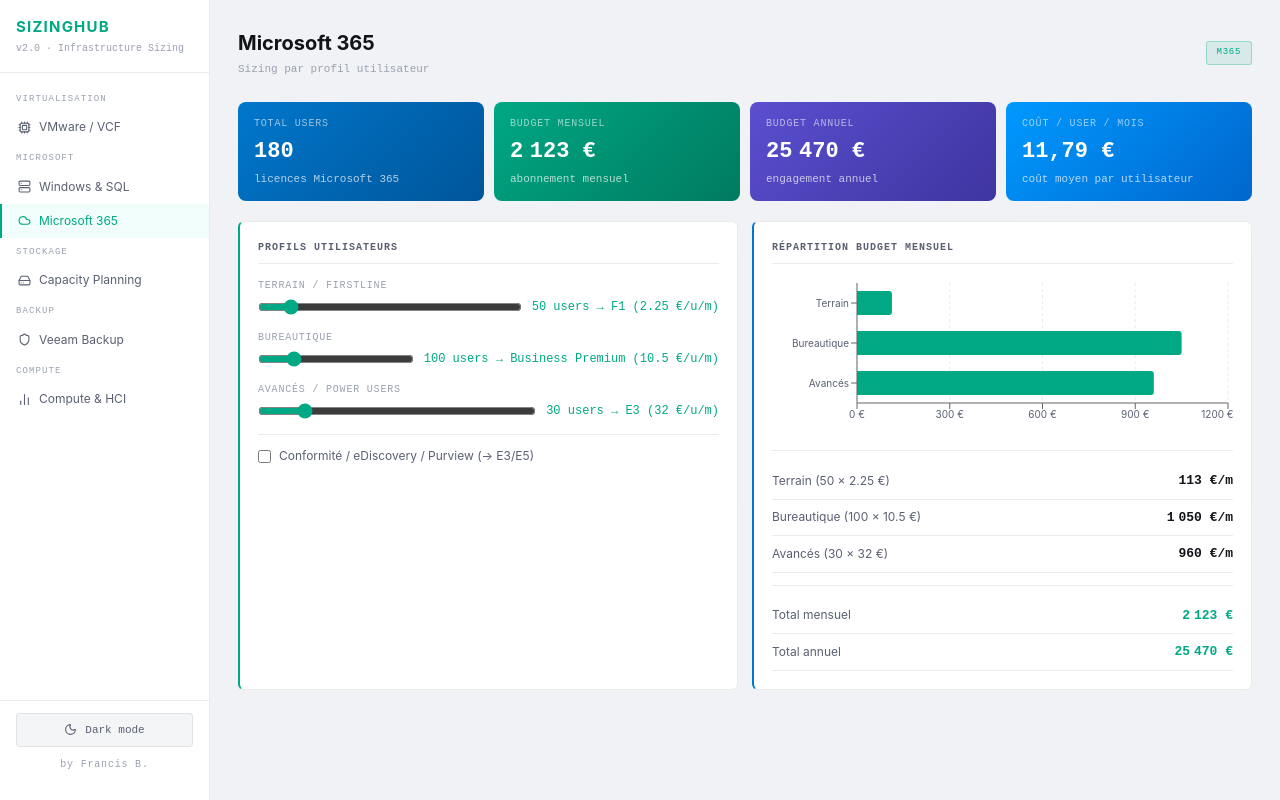
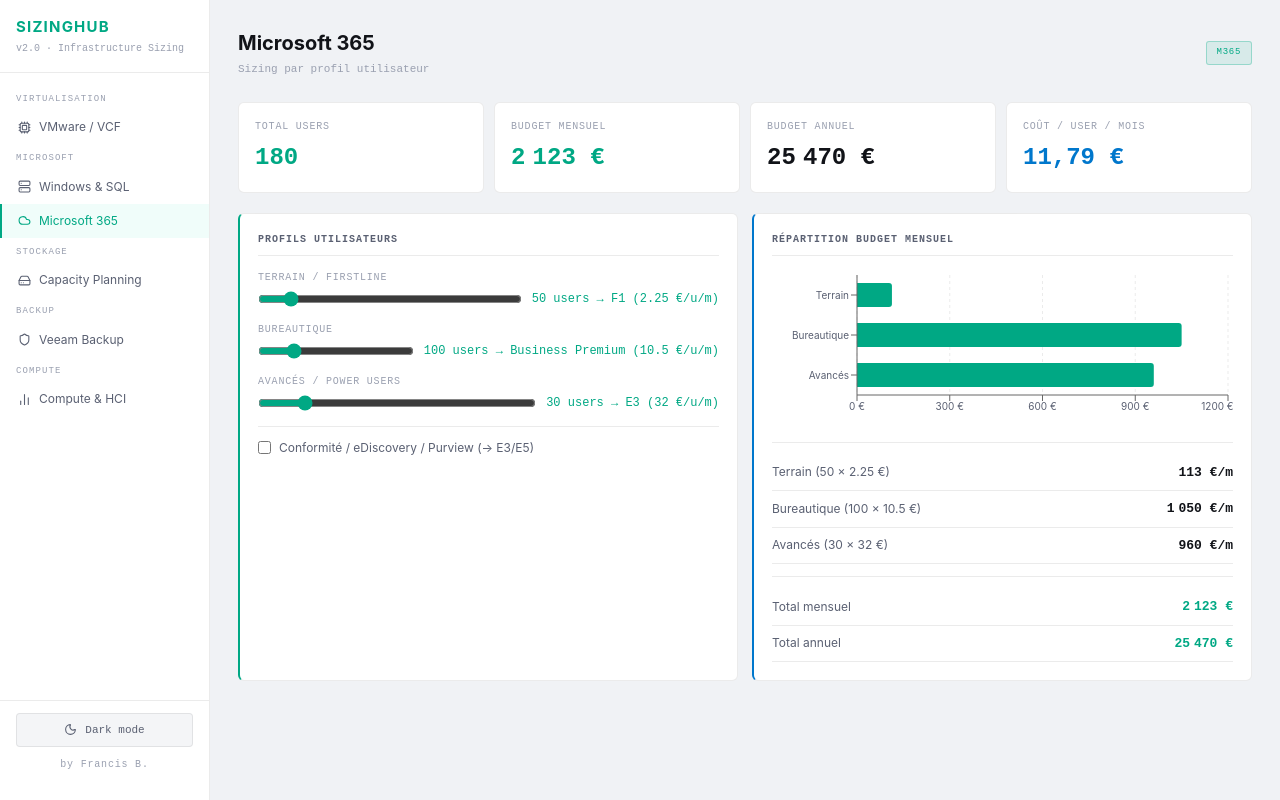
Before and after one commit to darknrall89/SizingHUB, a React (Vite) app: page / in a window 1280 px wide. Both pictures are taken after a click on the element "Microsoft 365". Built offline with nearby package versions, Linux system fonts and the light colour scheme.

Commit message:
feat: Capacity Planning - navigation onglets Classic / Constructeur / HCI

```diff
--- a/src/SizingHub.jsx
+++ b/src/SizingHub.jsx
@@ -48,13 +48,11 @@
 const fmt = (n, dec=0) => Number.isFinite(n) ? n.toLocaleString("fr-FR",{maximumFractionDigits:dec}) : "—";
 
 // ─── UI primitives ────────────────────────────────────────────────────────────
-function KpiCard({label, value, color, sub, bg, th}) {
-  const hasBg = !!bg;
+function KpiCard({label, value, color, th}) {
   return (
-    <div style={{background:hasBg?bg:th.cardBg, border:hasBg?"none":`1px solid ${th.border}`, borderRadius:8, padding:"14px 16px"}}>
-      <div style={{fontSize:10, color:hasBg?"rgba(255,255,255,0.6)":th.t3, fontFamily:"monospace", textTransform:"uppercase", letterSpacing:"0.08em", marginBottom:4}}>{label}</div>
-      <div style={{fontSize:22, fontWeight:700, fontFamily:"monospace", color:hasBg?"#fff":(color||th.accent)}}>{value}</div>
-      {sub&&<div style={{fontSize:11, color:hasBg?"rgba(255,255,255,0.7)":th.t3, fontFamily:"monospace", marginTop:3}}>{sub}</div>}
+    <div style={{background:th.cardBg, border:`1px solid ${th.border}`, borderRadius:6, padding:16}}>
+      <div style={{fontSize:10, color:th.t3, fontFamily:"monospace", textTransform:"uppercase", letterSpacing:"0.08em", marginBottom:6}}>{label}</div>
+      <div style={{fontSize:24, fontWeight:600, fontFamily:"monospace", color:color||th.accent}}>{value}</div>
     </div>
   );
 }
@@ -502,10 +500,10 @@
     <div>
       <InfoBox th={th}>Windows Server vendu par packs de 2 cœurs, minimum 16 cœurs/serveur. Datacenter = VMs illimitées. Standard = 2 VMs/licence.</InfoBox>
       <div style={{display:"grid",gridTemplateColumns:isMobile?"repeat(2,1fr)":"repeat(4,1fr)",gap:10,marginBottom:20}}>
-        <KpiCard label="Packs WS" value={fmt(r.wsLicenses)} sub={servers+" serveurs × "+coresPerServer+" cœurs"} bg="linear-gradient(135deg,#0077cc,#005599)" th={th} />
-        <KpiCard label="Packs SQL" value={fmt(r.sqlLicenses)} sub={sqlInstances+" instances SQL"} bg="linear-gradient(135deg,#5a4fcf,#3d35a0)" th={th} />
-        <KpiCard label="VMs couvertes" value={wsEdition==="datacenter"?"Illimitées":fmt(vms)} sub={wsEdition==="datacenter"?"Datacenter":"Standard"} bg="linear-gradient(135deg,#00a884,#007a60)" th={th} />
-        <KpiCard label="Statut SQL" value={sqlWarn?"⚠ WARN":"✓ OK"} sub={sqlWarn?"Limite Standard dépassée":"Configuration valide"} bg={sqlWarn?"linear-gradient(135deg,#d97706,#b45309)":"linear-gradient(135deg,#00a884,#007a60)"} th={th} />
+        <KpiCard label="Packs WS" value={fmt(r.wsLicenses)} th={th} />
+        <KpiCard label="Packs SQL" value={fmt(r.sqlLicenses)} color={th.accent2} th={th} />
+        <KpiCard label="VMs couvertes" value={wsEdition==="datacenter"?"Illimitées":fmt(vms)} color={th.t1} th={th} />
+        <KpiCard label="Statut SQL" value={sqlWarn?"WARN":"OK"} color={sqlWarn?th.warn:th.accent} th={th} />
       </div>
       <div style={{display:"grid",gridTemplateColumns:isMobile?"1fr":"1fr 1fr",gap:14}}>
         <Card accent="accent" th={th}>
@@ -571,10 +569,10 @@
   return (
     <div>
       <div style={{display:"grid",gridTemplateColumns:isMobile?"repeat(2,1fr)":"repeat(4,1fr)",gap:10,marginBottom:20}}>
-        <KpiCard label="Total users" value={fmt(r.total)} sub="licences Microsoft 365" bg="linear-gradient(135deg,#0077cc,#005599)" th={th} />
-        <KpiCard label="Budget mensuel" value={fmt(r.monthly,0)+" €"} sub="abonnement mensuel" bg="linear-gradient(135deg,#00a884,#007a60)" th={th} />
-        <KpiCard label="Budget annuel" value={fmt(r.annual,0)+" €"} sub="engagement annuel" bg="linear-gradient(135deg,#5a4fcf,#3d35a0)" th={th} />
-        <KpiCard label="Coût / user / mois" value={fmt(r.ppu,2)+" €"} sub="coût moyen par utilisateur" bg="linear-gradient(135deg,#0099ff,#0066cc)" th={th} />
+        <KpiCard label="Total users" value={fmt(r.total)} th={th} />
+        <KpiCard label="Budget mensuel" value={fmt(r.monthly,0)+" €"} th={th} />
+        <KpiCard label="Budget annuel" value={fmt(r.annual,0)+" €"} color={th.t1} th={th} />
+        <KpiCard label="Coût / user / mois" value={fmt(r.ppu,2)+" €"} color={th.accent2} th={th} />
       </div>
       <div style={{display:"grid",gridTemplateColumns:isMobile?"1fr":"1fr 1fr",gap:14}}>
         <Card accent="accent" th={th}>
@@ -612,6 +610,7 @@
   );
 }
 
+// ─── 4. Stockage (avancé) ────────────────────────────────────────────────────
 // ─── 4. Stockage (avancé) ────────────────────────────────────────────────────
 // ─── 4. Stockage (avancé) ────────────────────────────────────────────────────
 
@@ -702,6 +701,7 @@
   const [dedup, setDedup] = useState(1);
   const [iopsTarget,     setIopsTarget]     = useState(50000);
   const [capacityTarget, setCapacityTarget] = useState(100);
+  const [storageTab,     setStorageTab]     = useState('classic'); // 'classic' | 'vendor' | 'hci'
   const [vendorOpen,     setVendorOpen]     = useState(false);
   const [vVendor,        setVVendor]        = useState("dell");
   const [vModel,         setVModel]         = useState("powerstore");
@@ -797,6 +797,26 @@
 
   return (
     <div>
+      {/* Onglets */}
+      <div style={{display:"flex",gap:2,marginBottom:16,borderBottom:`2px solid ${th.border}`}}>
+        {[
+          {id:"classic",  label:"Classic",      icon:"🗄️"},
+          {id:"vendor",   label:"Constructeur", icon:"🏭"},
+          {id:"hci",      label:"HCI",          icon:"🔲"},
+        ].map(tab=>(
+          <button key={tab.id} onClick={()=>setStorageTab(tab.id)} style={{
+            cursor:"pointer", border:"none", background:"none",
+            padding:"8px 18px", fontSize:12, fontFamily:"monospace", fontWeight:600,
+            color:storageTab===tab.id?th.accent:th.t3,
+            borderBottom:storageTab===tab.id?`2px solid ${th.accent}`:"2px solid transparent",
+            marginBottom:-2, transition:"all 0.15s",
+            textTransform:"uppercase", letterSpacing:"0.08em",
+          }}>{tab.icon} {tab.label}</button>
+        ))}
+      </div>
+
+      {storageTab==="classic"&&(
+        <div>
       {/* KPIs */}
       <div style={{display:"grid",gridTemplateColumns:isMobile?"repeat(2,1fr)":"repeat(4,1fr)",gap:10,marginBottom:14}}>
         {[
@@ -995,18 +1015,10 @@
           </div>
         </div>
       </div>
-
-      {/* ── Calculateur constructeur dépliable ─────────────────────────────── */}
-      <div style={{marginBottom:14}}>
-        <div onClick={()=>setVendorOpen(v=>!v)} style={{display:"flex",alignItems:"center",justifyContent:"space-between",padding:"10px 16px",cursor:"pointer",borderRadius:6,background:vendorOpen?"rgba(0,153,255,0.08)":th.bg2,border:`1px solid ${vendorOpen?"rgba(0,153,255,0.3)":th.border}`}}>
-          <div style={{display:"flex",alignItems:"center",gap:10}}>
-            <span style={{fontSize:12,fontWeight:600,color:vendorOpen?th.accent2:th.t2,fontFamily:"monospace"}}>Modèle constructeur — Sizing baie spécifique</span>
-            <span style={{fontSize:10,padding:"2px 8px",borderRadius:3,background:"rgba(0,153,255,0.1)",color:th.accent2,border:"1px solid rgba(0,153,255,0.2)",fontFamily:"monospace"}}>Dell · HPE · Huawei</span>
-          </div>
-          <span style={{color:th.t3,fontSize:14}}>{vendorOpen?"▲":"▼"}</span>
-        </div>
-
-        {vendorOpen&&(()=>{
+        </div>
+      )}
+
+      {storageTab==="vendor"&&(()=>{
           const VENDORS = {
             dell: {
               label:"Dell", color:"#0076CE",
@@ -1216,12 +1228,24 @@
               </div>
             </div>
           );
-        })()}
-      </div>
+
+      })()}
+
+      {storageTab==="hci"&&(
+        <div style={{padding:40,textAlign:"center",color:th.t3}}>
+          <div style={{fontSize:32,marginBottom:12}}>🔲</div>
+          <div style={{fontSize:16,fontWeight:600,color:th.t2,marginBottom:8}}>Capacity Planning HCI</div>
+          <div style={{fontSize:13,maxWidth:400,margin:"0 auto",lineHeight:1.6}}>
+            Sizing vSAN, Nutanix et Azure Stack HCI — en cours de développement.
+            <br/>Calcul par nœuds, RF2/RF3, overhead CVM et slack space.
+          </div>
+        </div>
+      )}
 
     </div>
   );
 }
+
 
 // ─── 5. Veeam ─────────────────────────────────────────────────────────────────
 function VeeamCalc({th, isMobile=false}) {
```
